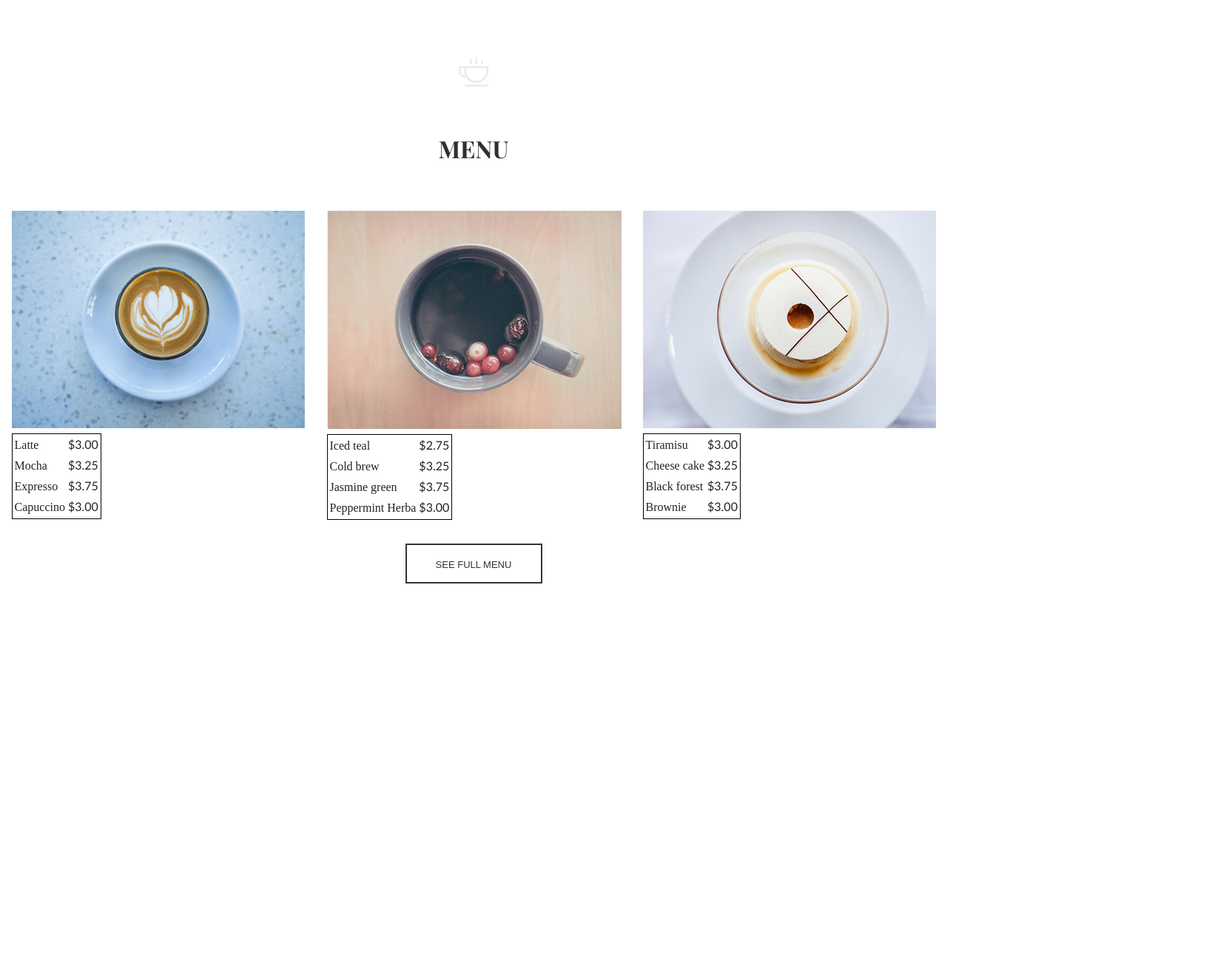
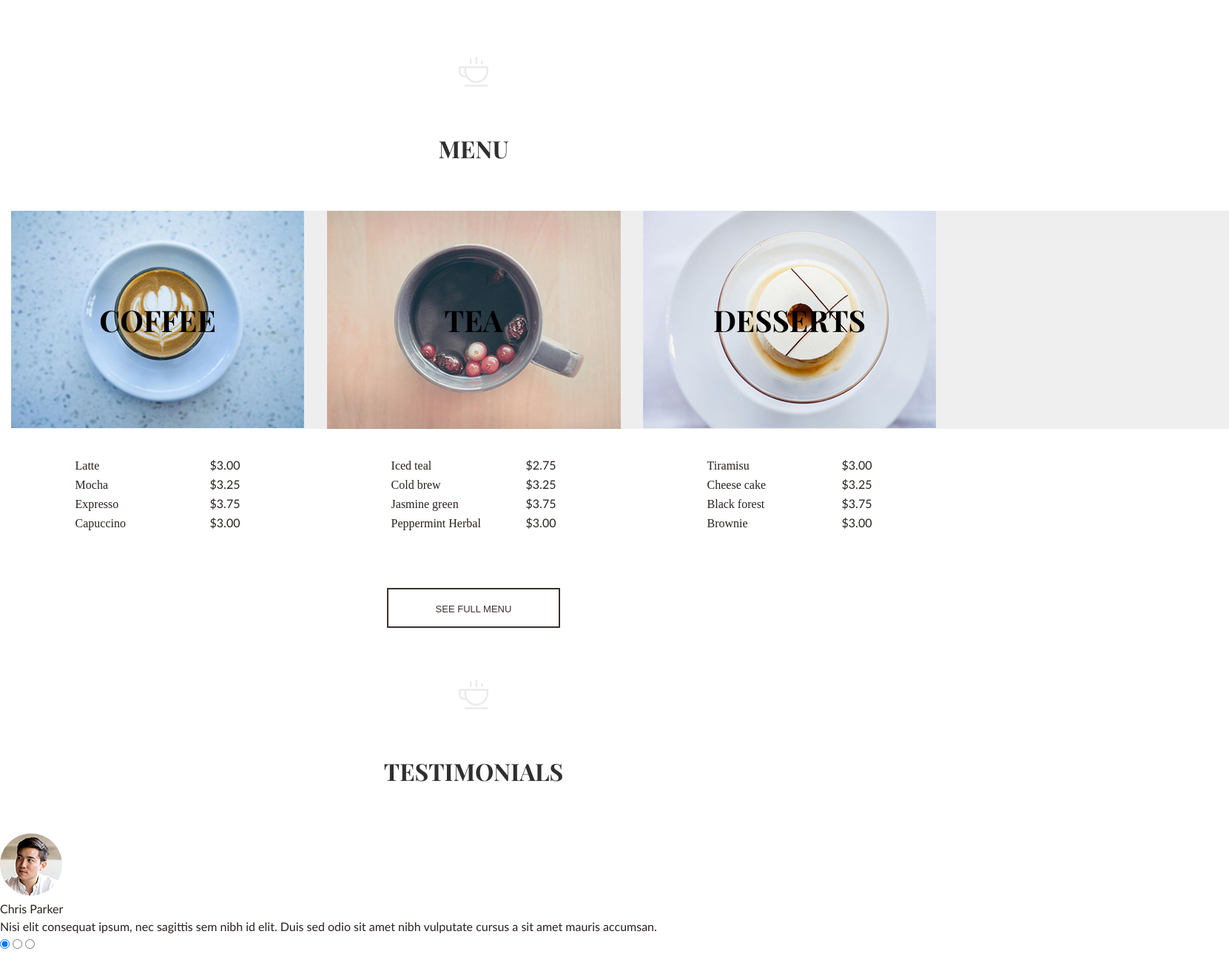
Before and after one commit to saszami/git-project, a plain HTML site: page be-latte/index.html in a window 1280 px wide. Shown: the part 946-2236 px from the top of the page at 74% size, 1661 px wide, since content can reach past the window. Before the commit the page ends 1737 px from the top, so only its background shows below. Drawn offline with nearby package versions, Linux system fonts and the light colour scheme; a web font is replaced by a local one.

Commit message:
add section menu and testimonials

```diff
--- a/be-latte/css/style.css
+++ b/be-latte/css/style.css
@@ -202,7 +202,7 @@ h3 span::before {
 
 .btn_white {
 	margin: 0 auto;
-	width: 23rem;
+	max-width: 23.4rem;
 	border-color: #39312f;
 }
 .btn_inline_white {
@@ -215,19 +215,70 @@ h3 span::before {
 }
 
 .menu_item {
-	max-width: 39.7rem;
+	max-width: 40rem;
 	min-height: 45rem;
 	float: left;
+	margin-bottom: 6rem;
 	margin-right: 3rem;
 }
+
 .menu_item:last-child {
 	margin-right: 0;
 }
 
+.menu_item_price {
+	margin-top: 3.6rem;
+}
+
 table {
-	border: 1px solid black;
+	margin: 0 auto;
+	max-width: 23rem;
+}
+
+td {
+	padding: 0;
 }
 
 td:first-child {
 	font-family: "Lato-Bold";
+	width: 18rem;
 }
+
+
+/* украшательства пошли*/
+
+.menu_item_photo {
+	position: relative;
+	max-height: 29.5rem;
+}
+
+.menu_item_photo p {
+	position: absolute;
+	margin: 0;
+	padding: 0;
+	font-family: "Playfair Display", sans;
+	font-size: 4rem;
+	line-height: 1;
+	text-transform: uppercase;
+	color: #000000;
+	top: 50%;
+    left: 50%;
+    transform: translate(-50%, -50%);
+    z-index: 1;
+}
+
+.menu_item_photo::after {
+	content: "";
+	position: absolute;
+	width: 100%;
+	height: 100%;
+	top: 0;
+	background-color: rgba(236,236,236,0.85);
+}
+
+.menu_item_photo:hover::after {
+	background-color: rgba(245,215,110,0.85);
+}
+
+
+/* section testimonials*/
--- a/be-latte/index.html
+++ b/be-latte/index.html
@@ -1,5 +1,6 @@
 <!DOCTYPE html>
 <html lang="en">
+
 <head>
   <meta charset="UTF-8">
   <meta name="viewport" content="width=device-width, initial-scale=1.0">
@@ -10,6 +11,7 @@
 </head>
 
 <body>
+
 
 <main class="hero">
   <div class="container">
@@ -31,7 +33,8 @@
   </div>
 </main>
 
-<section class="tasty">
+
+<section>
   <div class="container">
 	<div class="slogan">
 		  <h3>Coffee never tasted <span>so good!</span></h3>
@@ -45,10 +48,12 @@
 <section>
   <div class="divider"></div>
   <h2 class="section-title">Menu</h2>
+
   <div class="menu clearfix">
 	<div class="menu_item">
 	  <div class="menu_item_photo">
 		<img src="img/menu-item-1.jpg" alt="coffee">
+		<p>Coffee</p>
 	  </div>
 	  <div class="menu_item_price">
 		<table>
@@ -72,10 +77,11 @@
 	  </div>
 	</div>
 	<div class="menu_item">
-        <div class="photo_item_photo">
+	  <div class="menu_item_photo">
 		<img src="img/menu-item-2.jpg" alt="tea">
+		<p>Tea</p>
 	  </div>
-        <dib class="menu_item_price">
+	  <div class="menu_item_price">
 		<table>
 		  <tr>
 			<td>Iced teal</td>
@@ -90,17 +96,18 @@
 			<td>$3.75</td>
 		  </tr>
 		  <tr>
-              <td>Peppermint Herba</td>
+			<td>Peppermint Herbal</td>
 			<td>$3.00</td>
 		  </tr>
 		</table>
-        </dib>
+	  </div>
 	</div>
 	<div class="menu_item">
-        <div class="photo_item_photo">
+	  <div class="menu_item_photo">
 		<img src="img/menu-item-3.jpg" alt="desserts">
+		<p>Desserts</p>
 	  </div>
-        <div class="photo_item_price">
+	  <div class="menu_item_price">
 		<table>
 		  <tr>
 			<td>Tiramisu</td>
@@ -123,7 +130,30 @@
 	</div>
   </div>
   <div class="btn btn_white"><a class="btn_inline btn_inline_white">See full menu</a></div>
+</section>
 
+
+
+<section>
+  <div class="divider"></div>
+  <div class="section-title">Testimonials</div>
+  <div class="testimonials">
+		<div class="tasty"></div>
+
+		<div class="feedback-slider">
+		  <div class="feedback-photo">
+			<img src="img/customer-photo.png" alt="Customer">
+		  </div>
+
+		  <div class="feedback-name">Chris Parker</div>
+			<div class="feedback-text">Nisi elit consequat ipsum, nec sagittis sem nibh id elit. Duis sed odio sit amet nibh vulputate cursus a sit amet mauris accumsan.
+			</div>
+
+			<input checked type=radio name=slider id=slide1>
+			<input type=radio name=slider id=slide2>
+			<input type=radio name=slider id=slide3>
+		</div>
+  </div>
 </section>
 
 </body>
```
Also changed, not shown: be-latte/img/bg-tasty.jpg (added), be-latte/img/customer-photo.png (added). Lines whose indentation alone changed are shown as unchanged.
